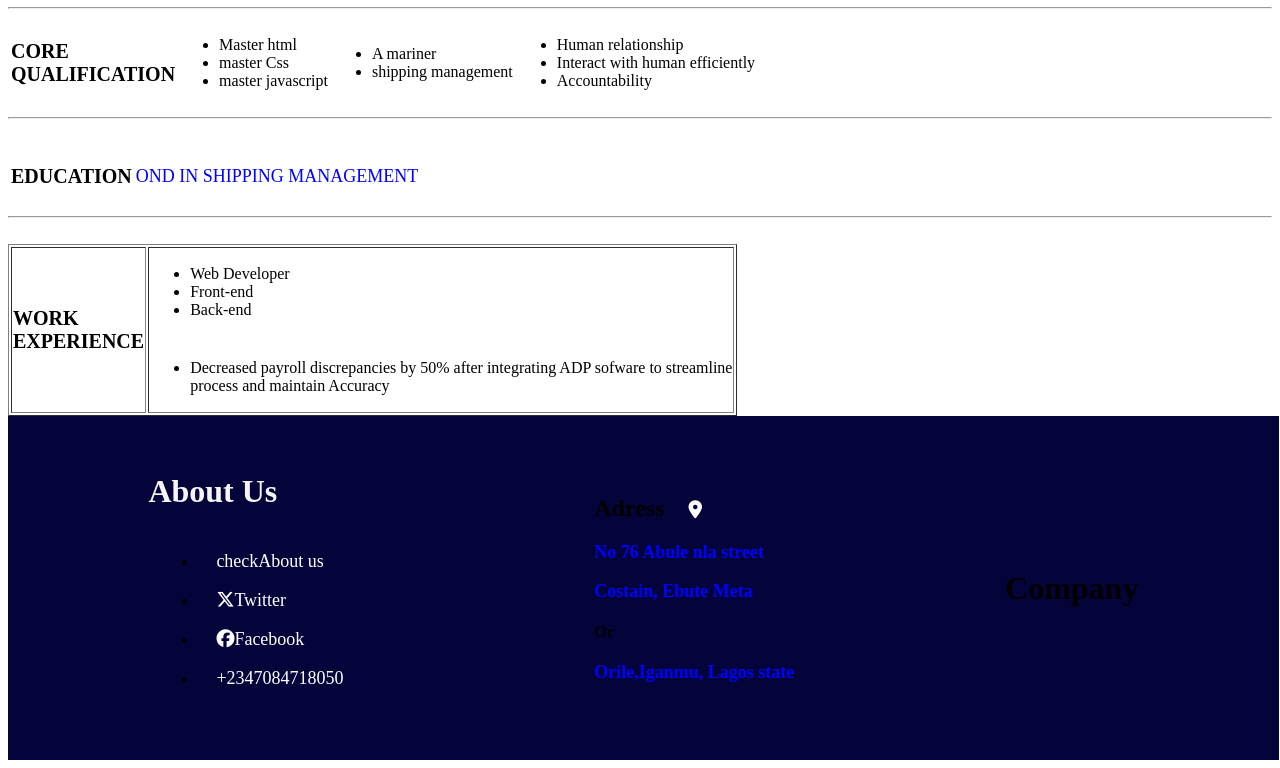
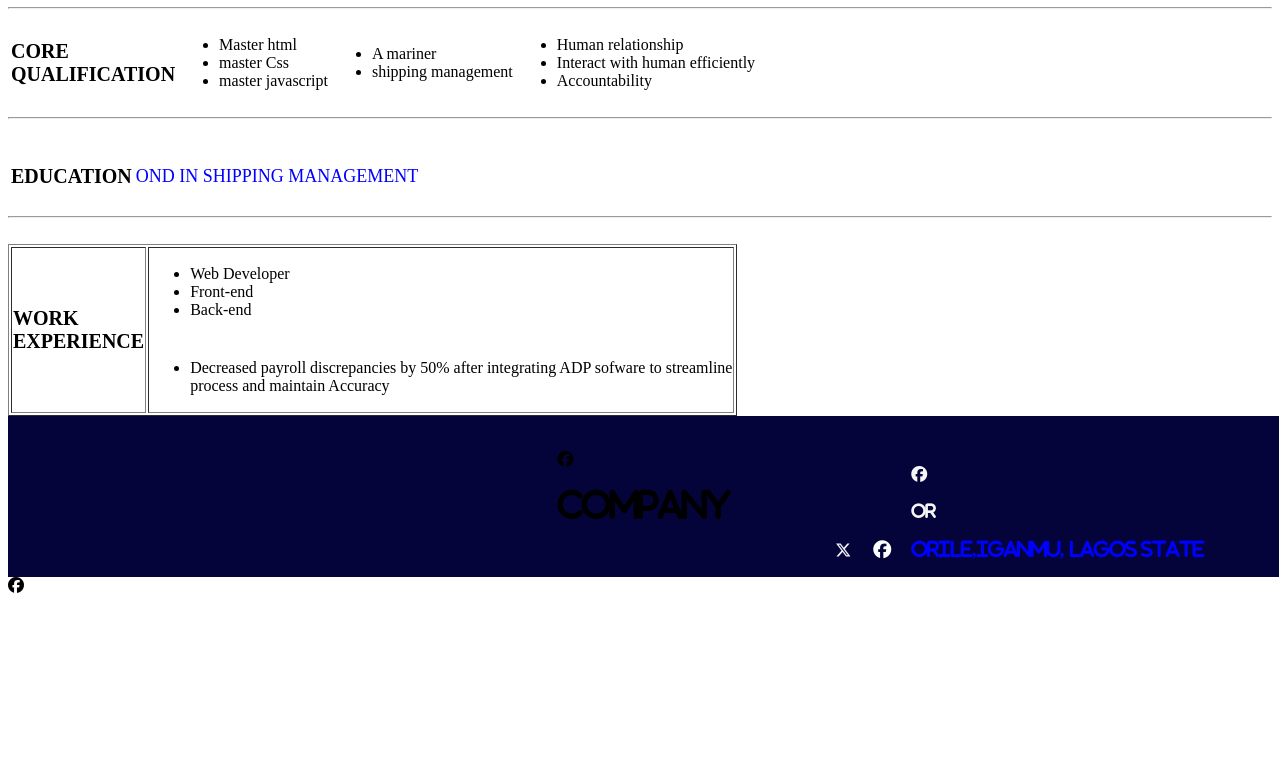
Before and after one commit to Mayor78/my-portfolio, a plain HTML site: page index.html in a window 1280 px wide. Shown: the part 720-1488 px from the top of the page. After the commit the page ends 1323 px from the top, so only its background shows below. Drawn offline with Linux system fonts and the light colour scheme.

Commit message:
remove footer

```diff
--- a/index.html
+++ b/index.html
@@ -93,36 +93,11 @@ QUALIFICATION
 
 
 <footer>
-    <div class="first">
-
-            <h1>About Us</h1>
-            <ul>
-                <li>
-                    <a href="https://eccomerce2-iota.vercel.app/">checkAbout us</a>
-                </li><br>
-                <li>
-                    <a href="https://twitter.com/Abraham00803508"><i class="fa-brands fa-x-twitter"></i>Twitter </a>
-                </li><br>
-                <li>
-                    <a href="https://www.facebook.com/abraham.moyowa?mibextid=ZbWKwL"><i class="fa-brands fa-facebook"></i>Facebook</a>
-                </li><br>
-                <li>
-                  <a href="+2347084718050"><i class="fa-thin fa-phone-office"></i>+2347084718050</a> <br>
-
-
-                </li>
-            </ul>
-
-    </div>
-    <div class="second">
-        <h2>Adress <a href="address"><i class="fa-sharp fa-solid fa-location-dot"></i></a></h2>
-        <p><strong>No 76 Abule nla street</strong></p>
-        <p><strong>Costain, Ebute Meta</strong></p>
+    <div class="icon">
+        <i class="fa-brands fa-x-twitter"></i>
+        <a href="https://www.facebook.com/abraham.moyowa?mibextid=ZbWKwL"> <i class="fa-brands fa-facebook"></a>
         <h4>Or</h4>
-        <p><strong>Orile,Iganmu, Lagos state</strong></p>
-
-
-
+        <p><strong>Orile,Iganmu, Lagos state</strong>
 
 
 
--- a/style.css
+++ b/style.css
@@ -44,6 +44,7 @@ footer{
             justify-content: space-around;
             padding: 35px;
             overflow: auto;
+            position: relative;
 
 }
 
@@ -56,6 +57,9 @@ footer{
         display: flex;
         color: whitesmoke;
         text-align: 18px;
+        margin-left: 45px;
+
+        justify-content: 100%;
 
     }
 p{
@@ -96,5 +100,17 @@ p{
         .first ul{
             margin-left: 25px;
             padding: 20px;
-            margin-inline-start: 30px;
+
         }
+
+        .icon{
+            color: whitesmoke;
+
+            position: absolute;
+            top: 50px;
+            right: 75px;
+
+        }
+        .icon:hover{
+            color: orange;
+        }
```
